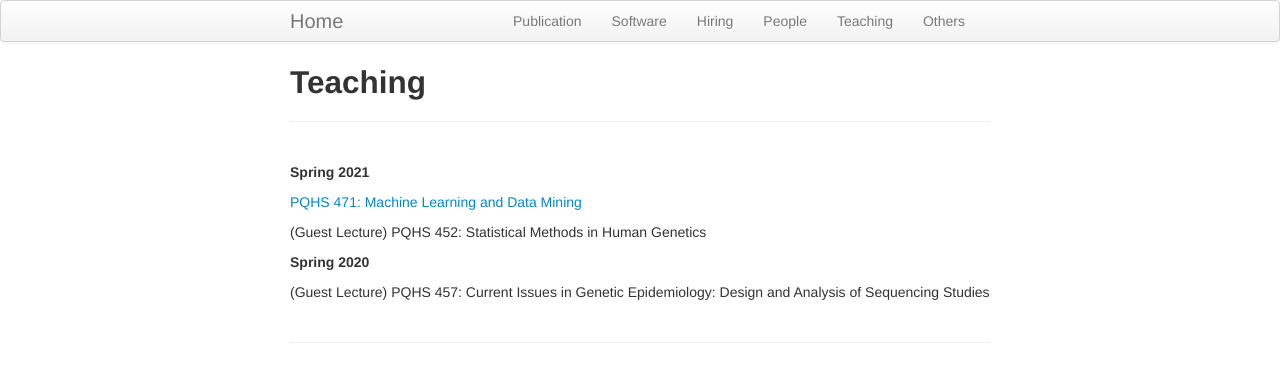
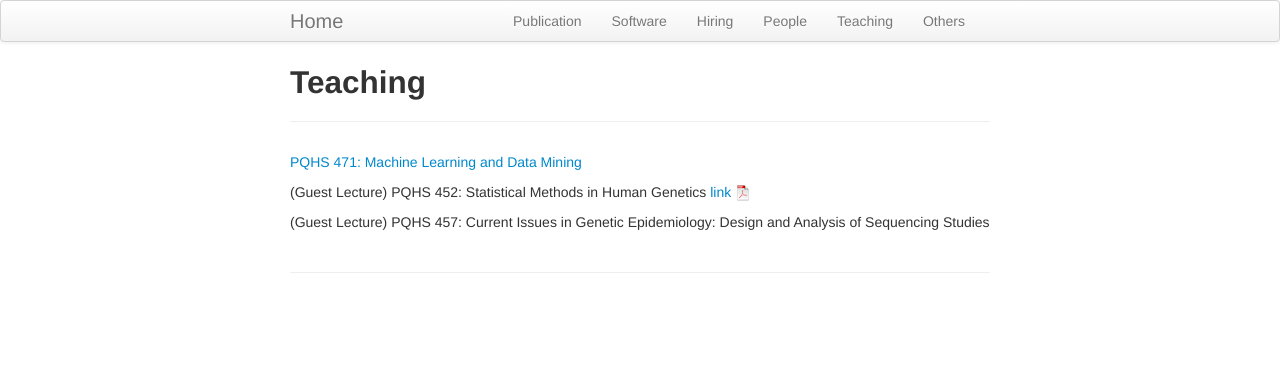
Before and after one commit to haoharryfeng/testpage4, a Jekyll site: the page built from teaching.md, in a window 1280 px wide. Shown: the top 382 px of the page. Built offline with Jekyll 4.4.1, drawn with Linux system fonts in a browser that asks for light colours.

Commit message:
added 452

```diff
--- a/teaching.md
+++ b/teaching.md
@@ -2,10 +2,9 @@
 layout: page
 title: Teaching
 ---
-##### Spring 2021
+
 [PQHS 471: Machine Learning and Data Mining](https://hfenglab.org/PQHS471.html)
 
-(Guest Lecture) PQHS 452: Statistical Methods in Human Genetics
+(Guest Lecture) PQHS 452: Statistical Methods in Human Genetics [link ![Lec](./assets/pics/pdf-icon.png)](Multi_test_power.pdf)
 
-##### Spring 2020
 (Guest Lecture) PQHS 457: Current Issues in Genetic Epidemiology: Design and Analysis of Sequencing Studies
```
Also changed, not shown: 1 other file.
